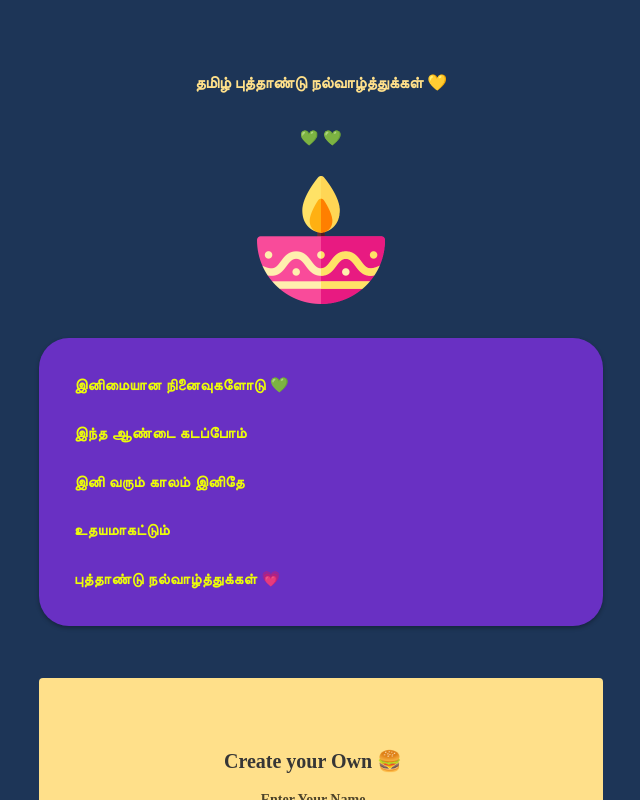
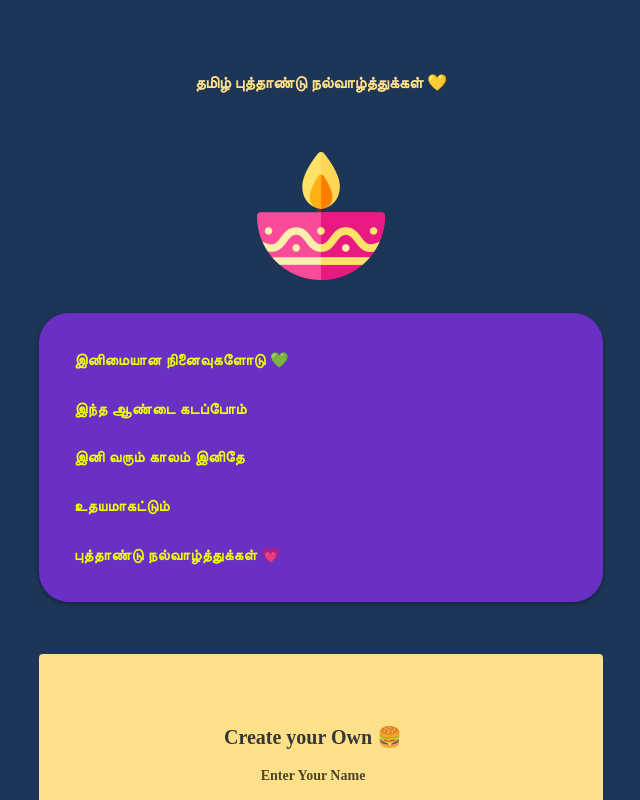
Before and after one commit to mskian/gatsby-tamil-wishes, a Gatsby site: page / in a window 1280 px wide. Shown: the whole page, without its empty margins (319-959 px from the left). Built offline with nearby package versions, Linux system fonts and the light colour scheme; Gatsby itself is replaced by a stand-in of ours; no server answers; a web font is replaced by a local one.

Commit message:
⏳ add isLoading

```diff
--- a/src/pages/index.js
+++ b/src/pages/index.js
@@ -14,6 +14,7 @@ class RetrieveList extends Component {
   constructor(props) {
     super(props)
     this.state = {
+      isLoading: true,
       persons: [],
     }
   }
@@ -60,7 +61,7 @@ class RetrieveList extends Component {
         closeButton: false,
       })
       console.log(wishes[0].content)
-      this.setState({ persons: wishes })
+      this.setState({ isLoading: false, persons: wishes })
     })
   }
   PageToast() {
@@ -200,11 +201,11 @@ class RetrieveList extends Component {
                 <Bounce>
                   <p className="has-text-centered">
                     <span role="img" aria-label="Growing Heart">
-                      💚
+                      {this.state.isLoading ? "" : "💚"}
                     </span>{" "}
                     {wishername}{" "}
                     <span role="img" aria-label="Growing Heart">
-                      💚
+                      {this.state.isLoading ? "" : "💚"}
                     </span>
                   </p>
                 </Bounce>
```
